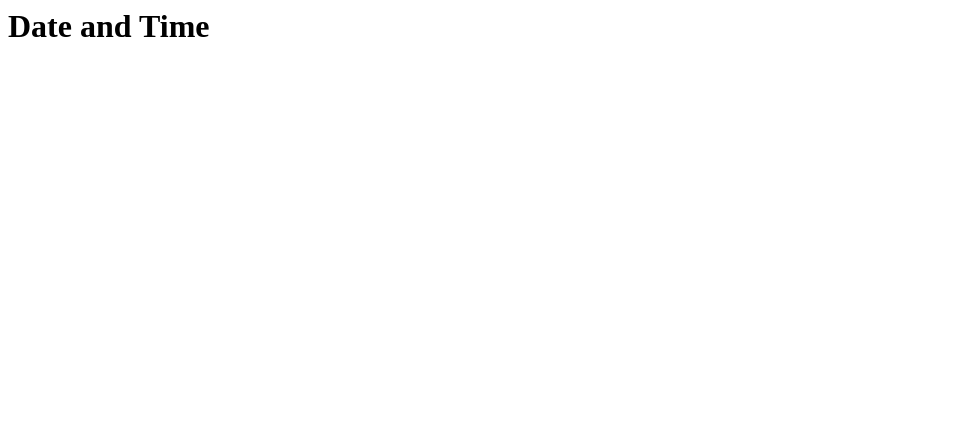
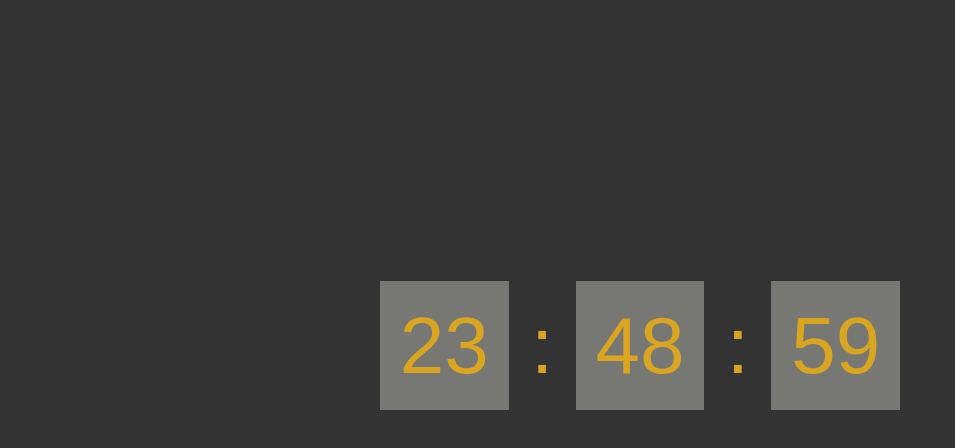
Before and after one commit to Glennlaw-0/Javascript-training, a website: page Chapter 11/index.html in a window 1280 px wide. Shown: the whole page, without its empty margins (0-955 px from the left). Drawn offline with Linux system fonts and the light colour scheme.

Commit message:
adding part 4 which is Date-fns library

```diff
--- /dev/null
+++ b/Chapter 11/clock.js
@@ -0,0 +1,19 @@
+const clock = document.querySelector('.clock');
+
+const tick = () => {
+  const now = new Date();
+
+  const hr = now.getHours();
+  const min = now.getMinutes();
+  const sec = now.getSeconds();
+
+  const html = `
+    <span>${hr}</span> :
+    <span>${min}</span> :
+    <span>${sec}</span>
+  `;
+
+  clock.innerHTML = html;
+};
+
+setInterval(tick, 1000);
--- a/Chapter 11/index.html
+++ b/Chapter 11/index.html
@@ -10,9 +10,9 @@
 </head>
 
 <body>
-  <h1>Date and Time</h1>
+  <div class="clock"></div>
 
-  <script src="/Chapter 11/sandbox.js"></script>
+  <script src="/Chapter 11/clock.js"></script>
 </body>
 
 </html>
--- a/Chapter 11/sandbox.js
+++ b/Chapter 11/sandbox.js
@@ -32,22 +32,29 @@
 
 //part 2 timestamps & comparisons
 
-const before = new Date('February 1 2019 7:30:59');
+// const before = new Date('February 1 2019 7:30:59');
+// const now = new Date();
+
+// // console.log(now.getTime(), before.getTime());
+
+// const diff = now.getTime() - before.getTime();
+
+// console.log(diff);
+
+// const mins = Math.round(diff / 1000 / 60);
+// const hours = Math.round(mins / 60);
+// const days = Math.round(hours / 24);
+
+// console.log(days);
+// console.log(`this blog was written ${days} ago`);
+
+// // converting timestamps into date objects
+// const timeStamp = 1675938474990;
+// console.log(new Date(timeStamp));
+
+//part 4
+// Using Date-fns Library
+
 const now = new Date();
 
-// console.log(now.getTime(), before.getTime());
-
-const diff = now.getTime() - before.getTime();
-
-console.log(diff);
-
-const mins = Math.round(diff / 1000 / 60);
-const hours = Math.round(mins / 60);
-const days = Math.round(hours / 24);
-
-console.log(days);
-console.log(`this blog was written ${days} ago`);
-
-// converting timestamps into date objects
-const timeStamp = 1675938474990;
-console.log(new Date(timeStamp));
+console.log(dateFns.isToday(now));
--- a/Chapter 11/styles.css
+++ b/Chapter 11/styles.css
@@ -0,0 +1,16 @@
+body {
+  background: #333;
+}
+
+.clock {
+  font-size: 5rem;
+  text-align: center;
+  margin: 300px auto;
+  color: goldenrod;
+  font-family: arial;
+}
+
+.clock span {
+  padding: 20px;
+  background: rgb(119, 119, 115);
+}
--- a/package.json
+++ b/package.json
@@ -14,5 +14,8 @@
   "license": "ISC",
   "devDependencies": {
     "eslint": "^6.7.2"
+  },
+  "dependencies": {
+    "date-fns": "^2.8.1"
   }
 }
```
Also changed, not shown: 1 other file.
